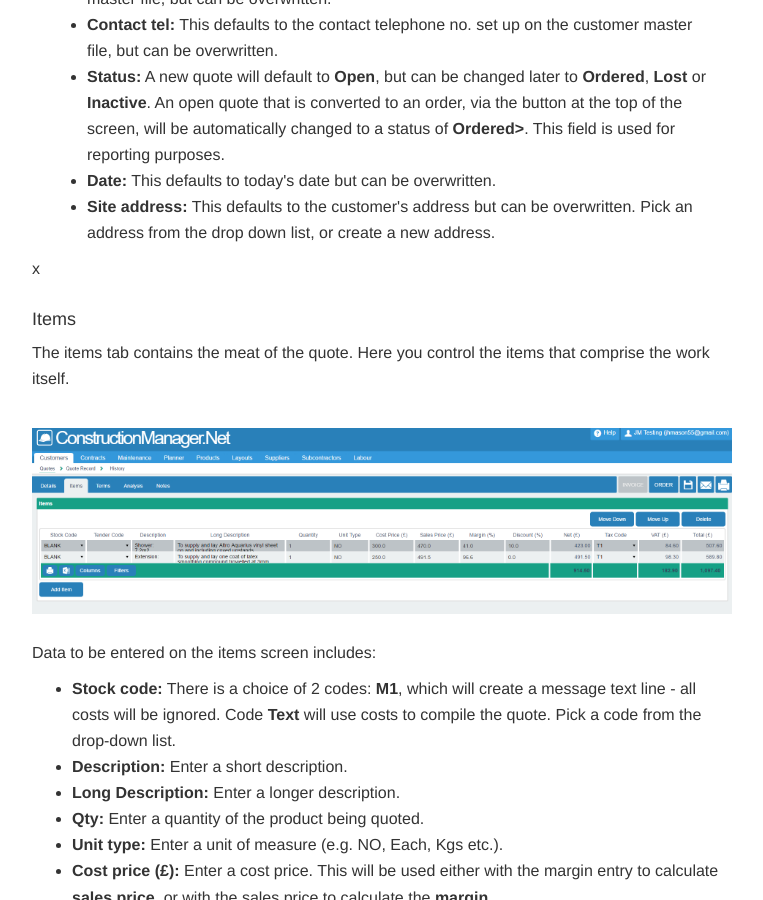
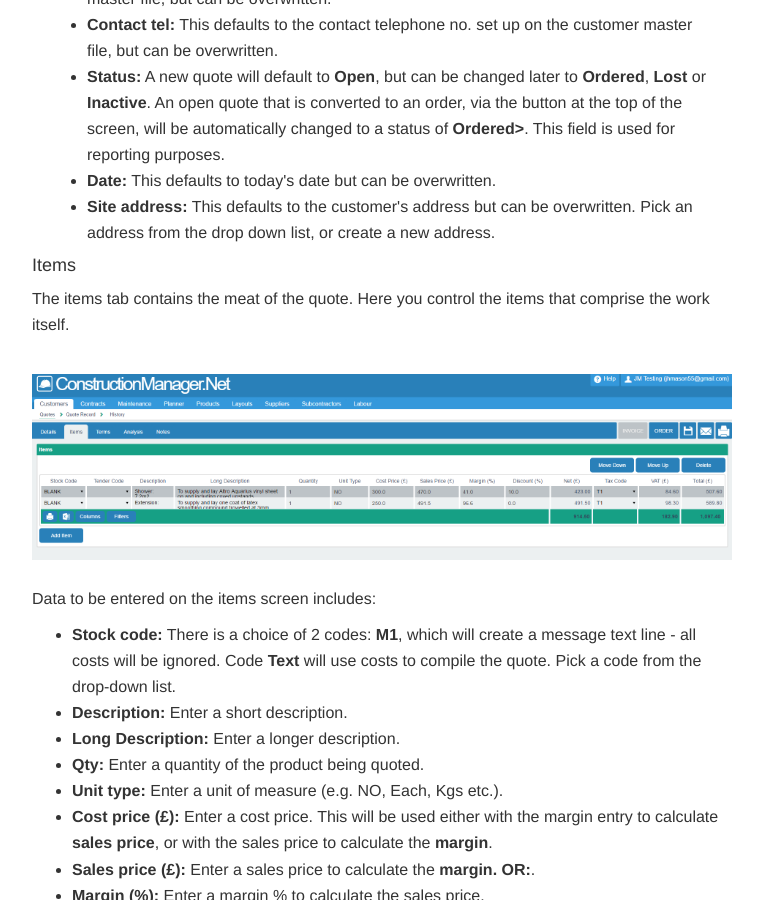
Before and after one commit to JNCSolutions/ConstructionManagerDocs, a Jekyll site: the page built from quotes.html, in a window 1280 px wide and 900 px high, scrolled down 2226 px. Shown: the whole window, without its empty margins (258-1021 px from the left). Built offline with Jekyll 4.4.1, drawn with Linux system fonts in a browser that asks for light colours.

Commit message:
Update quotes.html

```diff
--- a/quotes.html
+++ b/quotes.html
@@ -101,8 +101,8 @@ title: Quotes
   </div>
 
 
-    <br>  <br>
-    <p>x</p>
+    <br>
+    <p> </p>
     <h4 id="items-tab">Items</h4>
 
     <p>The items tab contains the meat of the quote. Here you control the items that comprise the work itself.</p>
```
